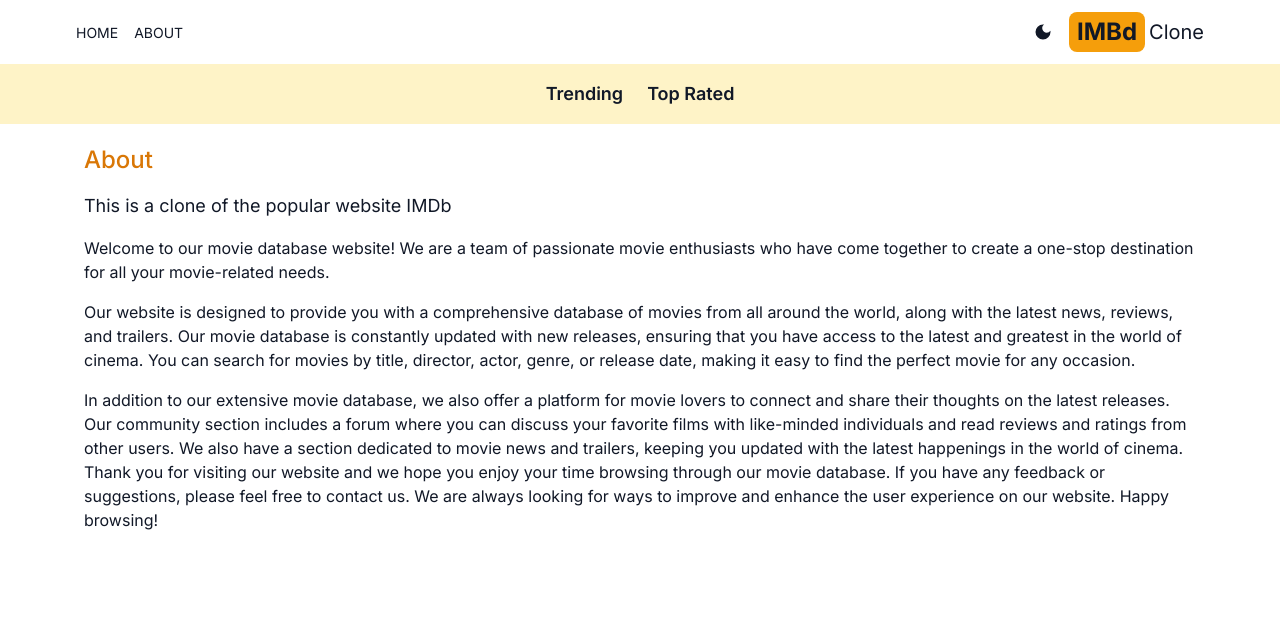
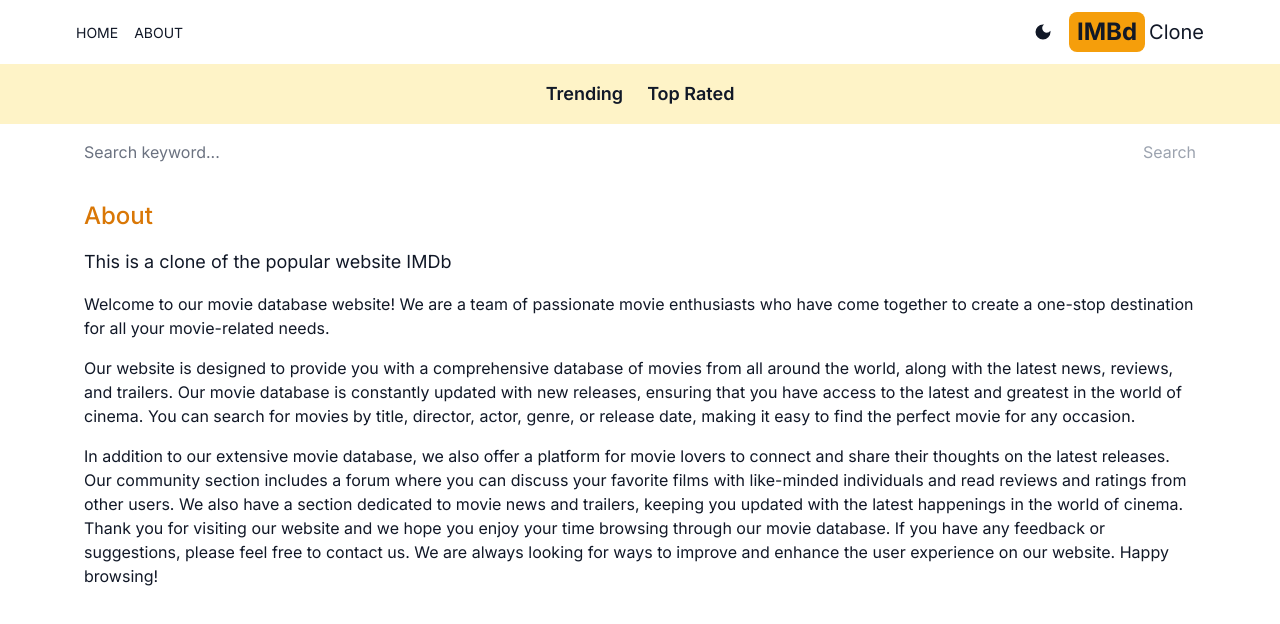
Before and after one commit to agiraldomolina/imbd-next, a Next.js app: page /about in a window 1280 px wide. Shown: the top 624 px of the page. Built offline with nearby package versions, Linux system fonts and the light colour scheme.

Commit message:
add search box

```diff
--- a/src/app/layout.js
+++ b/src/app/layout.js
@@ -3,6 +3,7 @@
 import Header from "@/components/Header";
 import Providers from "./Providers";
 import Navbar from "@/components/Navbar";
+import SearchBox from "@/components/SearchBox";
 
 const inter = Inter({ subsets: ["latin"] });
 
@@ -18,6 +19,7 @@
         <Providers>
           <Header/>
           <Navbar/>
+          <SearchBox/>
           {children}
         </Providers>
       </body>
--- /dev/null
+++ b/src/app/search/[searchTerm]/page.js
@@ -0,0 +1,21 @@
+import Results from "@/components/Results";
+
+
+export default async function SearchPage({params}) {
+    const searchTerm = params.searchTerm;
+    const res = await fetch(`https://api.themoviedb.org/3/search/movie?api_key=${process.env.API_KEY}&query=${searchTerm}&language=en-US&page=1&include_adult=false`);
+    const data = await res.json();
+    const results = data.results;
+  return (
+    <div>
+        {
+            results && results.length ===  (
+                <h1 className="text-center pt-6">No results found</h1>
+            )
+        }
+        {
+            results && <Results results={results}/>
+        }
+    </div>
+  )
+}
--- /dev/null
+++ b/src/components/SearchBox.jsx
@@ -0,0 +1,33 @@
+'use client'
+import { useState } from 'react';
+import { useRouter } from 'next/navigation';
+
+export default function SearchBox() {
+    const [search, setSearch] = useState('');
+    const router = useRouter();
+    const handleSubmit = (e) => {
+        e.preventDefault();
+        router.push(`/search/${search}`)
+        console.log(search);
+    }
+  return (
+    <form
+        className='flex justify-between px-5 max-w-6xl mx-auto'
+        onSubmit={handleSubmit}
+    >
+        <input
+            type='text'
+            placeholder='Search keyword...'
+            className='w-full h-14 rounded-md placeholder-gray-500 outline-none bg-tr flex-1'
+            value={search}
+            onChange={(e)=>setSearch(e.target.value)}
+        />
+        <button
+            className='text-amber-600 disabled:text-gray-400'
+            disabled={search === ''}
+        >
+            Search
+        </button>
+    </form>
+  )
+}
```
